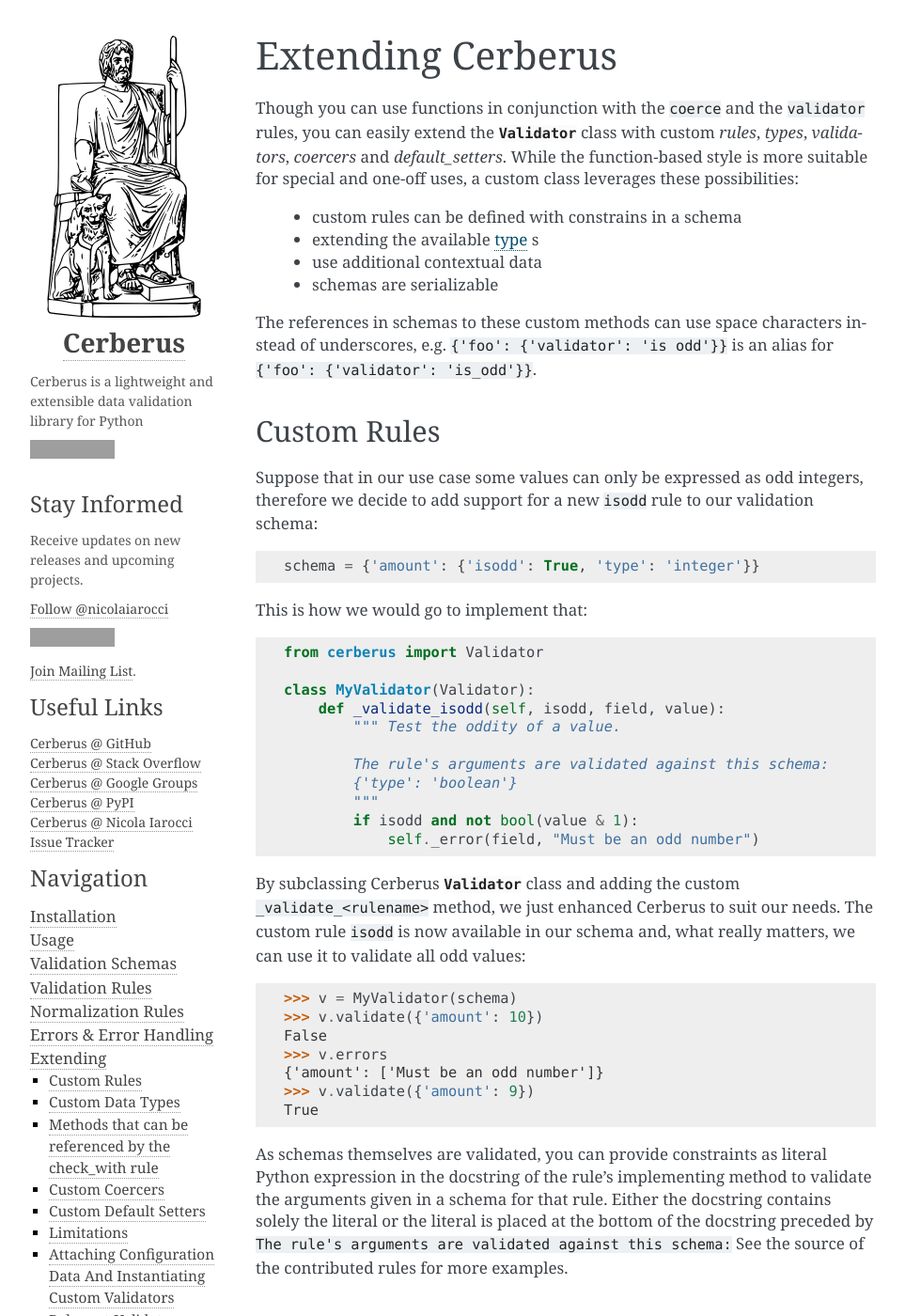
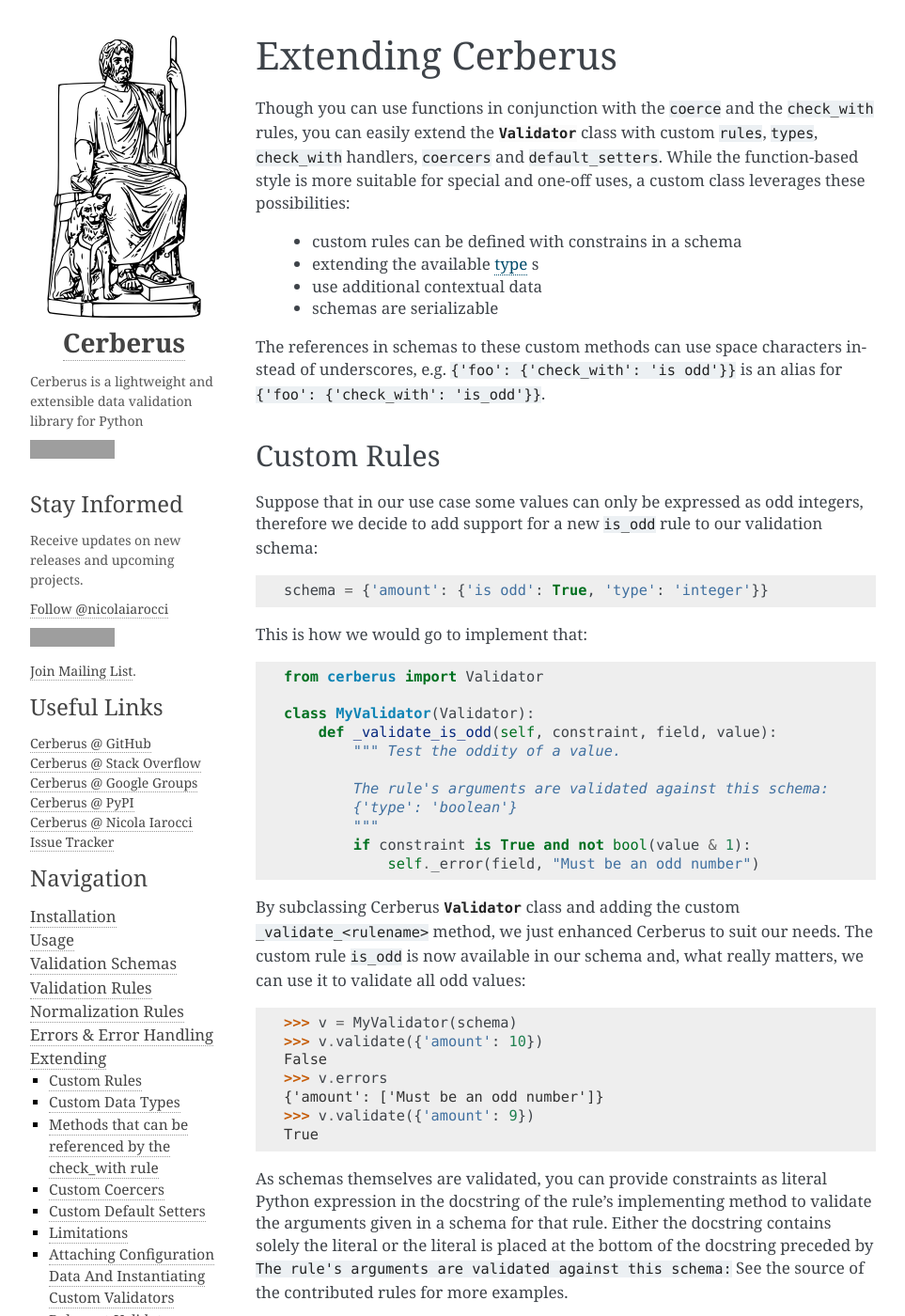
Before and after one commit to pyeve/cerberus, a Sphinx documentation site: the page built from docs/customize.rst, in a window 1280 px wide and 1400 px high. Shown: the whole window at 94% size, without its empty margins (148-1111 px from the left). Built offline with Sphinx 7.4.7, drawn with Linux system fonts in a browser that asks for light colours; comment, search, counter and statistics services are not loaded; some of the changed text lies outside the part shown; grey boxes are pictures that could not be loaded.

Commit message:
Docs: Updates prose reg. renaming to check_with
also makes the custom rule examples consistent

```diff
--- a/docs/customize.rst
+++ b/docs/customize.rst
@@ -2,9 +2,9 @@
 ==================
 
 Though you can use functions in conjunction with the ``coerce`` and the
-``validator`` rules, you can easily extend the :class:`~cerberus.Validator`
-class with custom `rules`, `types`, `validators`, `coercers` and
-`default_setters`.
+``check_with`` rules, you can easily extend the :class:`~cerberus.Validator`
+class with custom ``rules``, ``types``, ``check_with`` handlers, ``coercers``
+and ``default_setters``.
 While the function-based style is more suitable for special and one-off uses,
 a custom class leverages these possibilities:
 
@@ -14,19 +14,19 @@
     * schemas are serializable
 
 The references in schemas to these custom methods can use space characters
-instead of underscores, e.g. ``{'foo': {'validator': 'is odd'}}`` is an alias
-for ``{'foo': {'validator': 'is_odd'}}``.
+instead of underscores, e.g. ``{'foo': {'check_with': 'is odd'}}`` is an alias
+for ``{'foo': {'check_with': 'is_odd'}}``.
 
 
 Custom Rules
 ------------
 Suppose that in our use case some values can only be expressed as odd integers,
-therefore we decide to add support for a new ``isodd`` rule to our validation
+therefore we decide to add support for a new ``is_odd`` rule to our validation
 schema:
 
 .. testcode::
 
-    schema = {'amount': {'isodd': True, 'type': 'integer'}}
+    schema = {'amount': {'is odd': True, 'type': 'integer'}}
 
 This is how we would go to implement that:
 
@@ -35,18 +35,18 @@
     from cerberus import Validator
 
     class MyValidator(Validator):
-        def _validate_isodd(self, isodd, field, value):
+        def _validate_is_odd(self, constraint, field, value):
             """ Test the oddity of a value.
 
             The rule's arguments are validated against this schema:
             {'type': 'boolean'}
             """
-            if isodd and not bool(value & 1):
+            if constraint is True and not bool(value & 1):
                 self._error(field, "Must be an odd number")
 
 By subclassing Cerberus :class:`~cerberus.Validator` class and adding the custom
 ``_validate_<rulename>`` method, we just enhanced Cerberus to suit our needs.
-The custom rule ``isodd`` is now available in our schema and, what really
+The custom rule ``is_odd`` is now available in our schema and, what really
 matters, we can use it to validate all odd values:
 
 .. doctest::
@@ -228,7 +228,12 @@
         def additional_context(self):
             return self._config.get('additional_context', 'bar')
 
-        def _validator_foo(self, field, value):
+        # an optional property setter if you deal with state
+        @additional_context.setter
+        def additional_context(self, value):
+            self._config["additional_context"] = value
+
+        def _check_with_foo(self, field, value):
             make_use_of(self.additional_context)
 
 .. warning::
```
